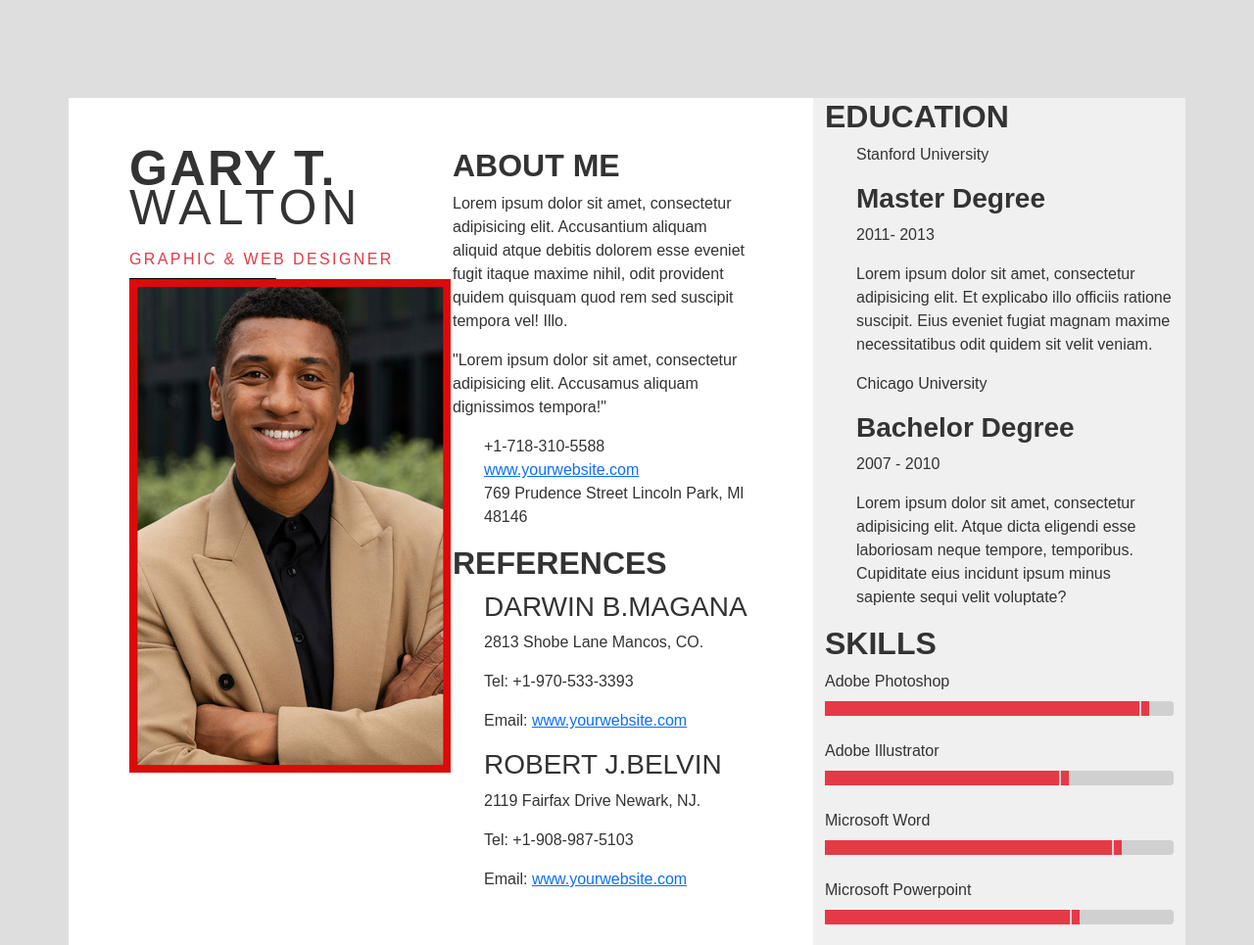
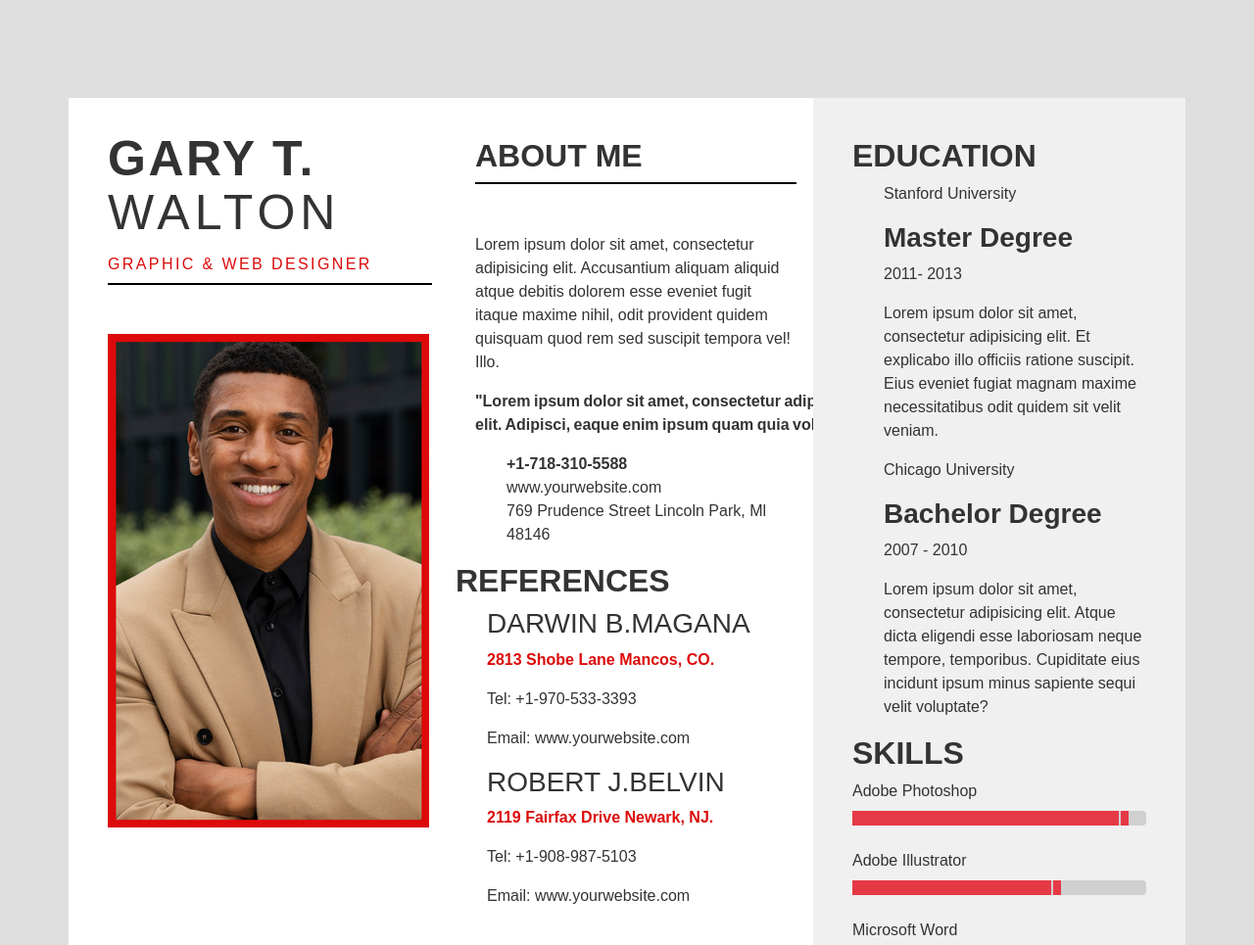
Before and after one commit to HECKONCHIK/pm_23-25, a website: page src/app/index.html in a window 1280 px wide. Shown: the top 965 px of the page at 98% size. Drawn offline with nearby package versions, Linux system fonts and the light colour scheme; files that its build step writes are made by us from their sources.

Commit message:
Revamp 'About Me' section layout and styles

```diff
--- a/gulpfile.js
+++ b/gulpfile.js
@@ -78,10 +78,10 @@ const browsersync_task = () => {
 // Таска watch
 const watch_task = () => {
   watch('src/app/**/*.html', html_task);
-  watch('src/app/**/js/*.js', js_task);
-  watch('src/app/**/scss/*.scss', scss_task);
+  watch('src/app/js/**/*.js', js_task);
+  watch('src/app/scss/**/*.scss', scss_task);
 
-  watch('src/app/img//*.{png,jpg,jpeg,svg}', series(img_task, browserSync.reload));
+  watch('src/app/img/**/*.{png,jpg,jpeg,svg}', series(img_task, browserSync.reload));
 }
 
 // Таска build
--- a/src/app/components/main/me.html
+++ b/src/app/components/main/me.html
@@ -1,5 +1,5 @@
 <div class="me row">
-  <div class="col-6">
+  <div class="col-6 name">
     <div class="name-section">
       <div class="name-heading">
         <span class="first-name">GARY T.</span>
@@ -12,19 +12,21 @@
       alt="photo"
     >
   </div>
-  <div class="col-6">
+  <div class="col-6 abt">
     <div class="aboutMe">
       <h2><b>ABOUT ME</b></h2>
+      <div class="underline"></div>
 
       <p>Lorem ipsum dolor sit amet, consectetur adipisicing elit.
         Accusantium aliquam aliquid atque debitis dolorem esse eveniet
         fugit itaque maxime nihil, odit provident
         quidem quisquam quod rem sed suscipit tempora vel! Illo.</p>
 
-      <p>"Lorem ipsum dolor sit amet, consectetur adipisicing elit. Accusamus aliquam dignissimos tempora!"</p>
+      <p class="text"><b>"Lorem ipsum dolor sit amet, consectetur adipisicing
+        <br> elit. Adipisci, eaque enim ipsum quam quia voluptatum."</b></p>
 
       <ul>
-        <li>+1-718-310-5588</li>
+        <li><b>+1-718-310-5588</b></li>
         <li><a href="">www.yourwebsite.com</a> </li>
         <li>769 Prudence Street Lincoln Park, Ml 48146</li>
       </ul>
@@ -34,13 +36,13 @@
       <ul>
         <li>
           <h3>DARWIN B.MAGANA</h3>
-          <p>2813 Shobe Lane Mancos, CO.</p>
+          <p class="adress"><b>2813 Shobe Lane Mancos, CO.</b></p>
           <p>Tel: +1-970-533-3393</p>
           <p>Email: <a href="">www.yourwebsite.com</a></p>
         </li>
         <li>
           <h3>ROBERT J.BELVIN</h3>
-          <p>2119 Fairfax Drive Newark, NJ.</p>
+          <p class="adress"><b>2119 Fairfax Drive Newark, NJ.</b></p>
           <p>Tel: +1-908-987-5103</p>
           <p>Email: <a href="">www.yourwebsite.com</a></p>
         </li>
--- a/src/app/scss/main/me.scss
+++ b/src/app/scss/main/me.scss
@@ -1,63 +1,80 @@
+
 .me {
-  padding: 50px;
+  margin-bottom: 50px
 
 }
 
 .work {
   color: #dc0a0a;
 
-  border-bottom: 2px solid black; // Чорна лінія товщиною 1px
-  padding-bottom: 5px; // Відступ між текстом і лінією
-  margin-bottom: 10px; // Відступ між лінією та наступним елементом (якщо є)
+  border-bottom: 2px solid black;
+  padding-bottom: 5px;
+  margin-bottom: 10px;
 }
 
 .name-section {
-  text-align: left; // Вирівнюємо весь вміст по лівому краю
-  /* Якщо потрібно, щоб батьківський контейнер був центрований, додайте сюди display: flex, justify-content: center */
-  // display: flex;
-  // flex-direction: column;
-  // align-items: flex-start; // Якщо потрібно, щоб весь блок був вирівняний по лівому краю всередині флекс-контейнера
+  text-align: left;
 }
 
 .name-heading {
-  line-height: 0.9; // Зменшуємо міжрядковий інтервал для GARY T. та WALTON, щоб вони були ближче
-  margin-bottom: 10px; // Відступ між заголовком і описом роботи
+  line-height: 0.9;
+  margin-bottom: 10px;
 }
 
 .first-name {
-  display: block; // Щоб GARY T. був окремим рядком
-  font-family: 'Arial', sans-serif; // Використовуйте шрифт, як на зображенні
-  font-size: 50px; // Збільшуємо розмір
-  font-weight: 900; // Дуже жирний шрифт
-  color: #333; // Темно-сірий/чорний
-  letter-spacing: 0.05em; // Невеликий міжлітерний інтервал
-  margin-bottom: -5px; // Може знадобитися для точного налаштування відстані
+  display: block;
+  font-family: 'Arial', sans-serif;
+  font-size: 50px;
+  font-weight: 900;
+  color: #333;
+  letter-spacing: 0.05em;
+  margin-bottom: 15px;
 }
 
 .last-name {
-  display: block; // Щоб WALTON був окремим рядком
-  font-family: 'Arial', sans-serif; // Той самий шрифт
-  font-size: 50px; // Той самий розмір
-  font-weight: 200; // Тонший шрифт (Light)
+  display: block;
+  font-family: 'Arial', sans-serif;
+  font-size: 50px;
+  font-weight: 200;
   color: #333;
-  letter-spacing: 0.1em; // Більший міжлітерний інтервал для тоншого шрифту
-  margin-top: -5px; // Може знадобитися для точного налаштування відстані
+  letter-spacing: 0.1em;
+  margin-top: -5px;
 }
 
 .work-title {
   font-family: 'Arial', sans-serif;
   font-size: 16px;
-  color: #e63946; // Червоний колір
+  color: #dc0a0a;
   text-transform: uppercase;
-  letter-spacing: 0.15em; // Широкий міжлітерний інтервал
-  margin-top: 20px; // Відступ між WALTON та цим текстом
-  margin-bottom: 10px; // Відступ перед лінією
-  line-height: 1.2; // Стандартний міжрядковий інтервал
+  letter-spacing: 0.15em;
+  margin-top: 20px;
+  margin-bottom: 10px;
+  line-height: 1.2;
 }
 
 .underline {
-  width: 150px; // Довжина лінії, як на зображенні 1
-  height: 1px;
+  width: 100%;
+  height: 1.5px;
   background-color: black;
-  margin-top: 5px; // Відступ від тексту "GRAPHIC & WEB DESIGNER"
+  margin-top: 5px;
+  margin-bottom: 50px;
 }
+
+//ABOUT ME
+
+.aboutMe {
+  margin-left: 20px;
+}
+
+.col-6.name {
+  width: 355px;
+}
+
+.text {
+  white-space: nowrap;
+  word-spacing: -1px;
+}
+
+.adress {
+  color: #dc0a0a;
+}
--- a/src/app/scss/style.scss
+++ b/src/app/scss/style.scss
@@ -24,6 +24,16 @@ ul {
   list-style: none;
 }
 
+a {
+  text-decoration: none;
+  color: inherit;
+}
+
+.main {
+  padding: 40px 0 40px 40px;
+}
+
 .sidebar {
   background-color: #f0f0f0;
+  padding: 40px;
 }
```
Also changed, not shown: dist/css/style.min.css, dist/index.html.
